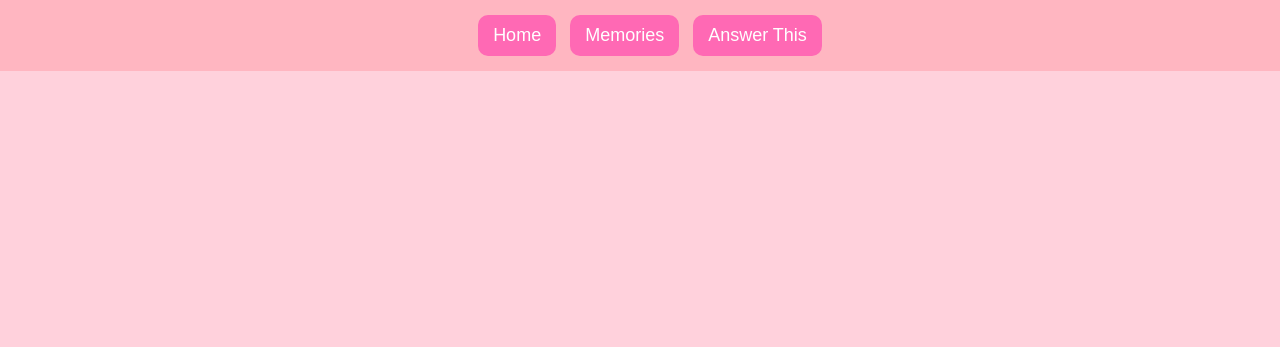
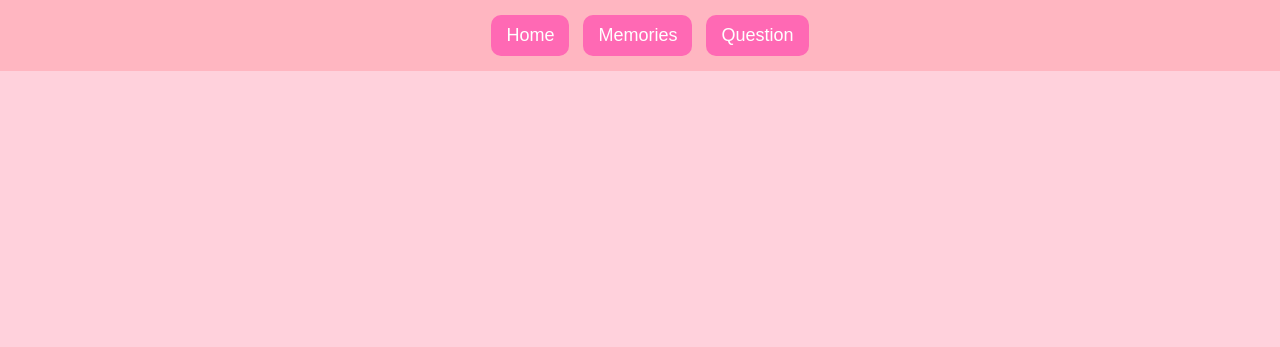
Before and after one commit to ishmitavaish/valentinesday, a plain HTML site: page index.html in a window 1280 px wide. Shown: the top 347 px of the page. Drawn offline with Linux system fonts and the light colour scheme.

Commit message:
Update index.html

```diff
--- a/index.html
+++ b/index.html
@@ -35,7 +35,7 @@
     <div class="ribbon">
         <button onclick="showPage('home')">Home</button>
         <button onclick="showPage('memories')">Memories</button>
-        <button onclick="showPage('question')">Answer This</button>
+        <button onclick="showPage('question')">Question</button>
     </div>
 
     <!-- Home Page -->
```
